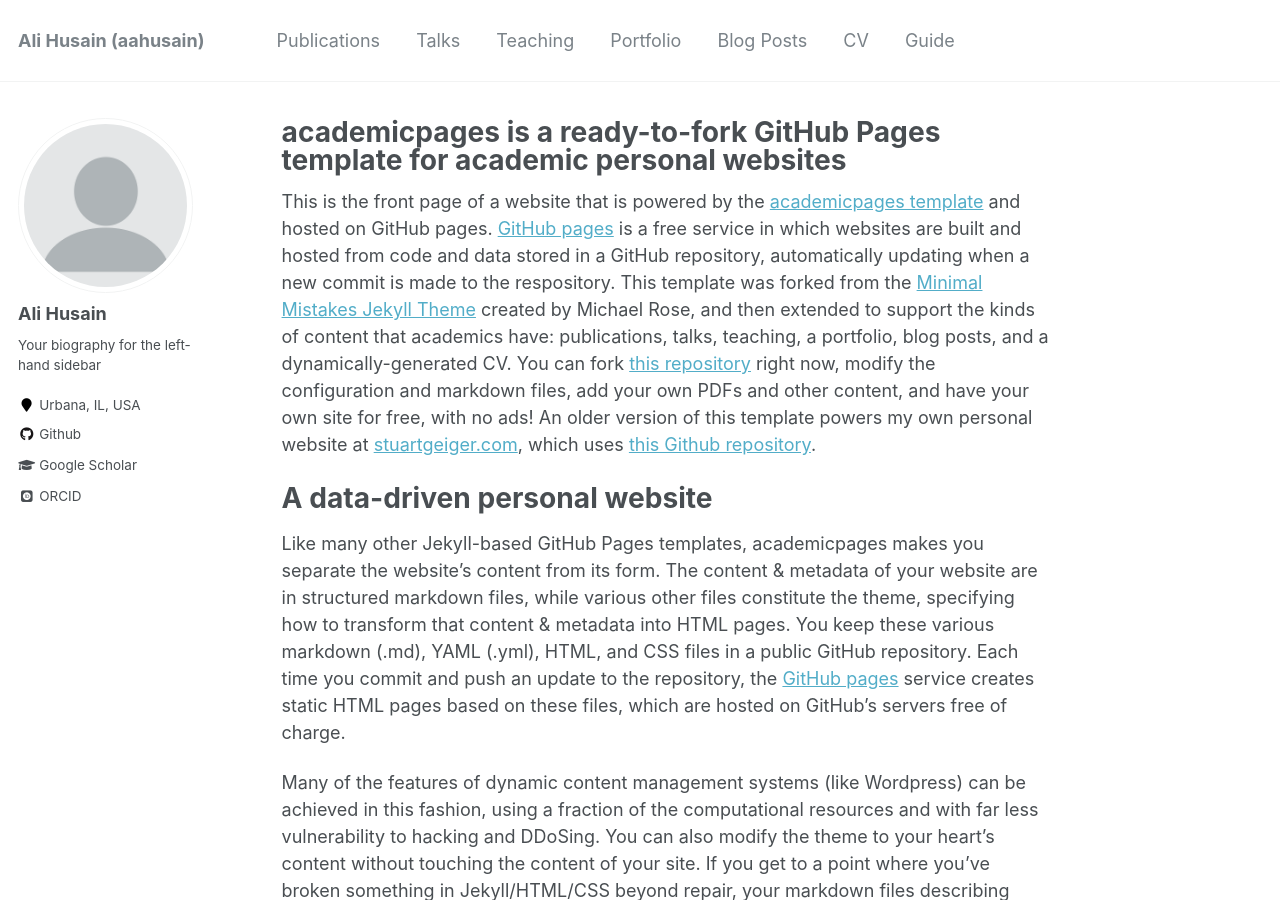
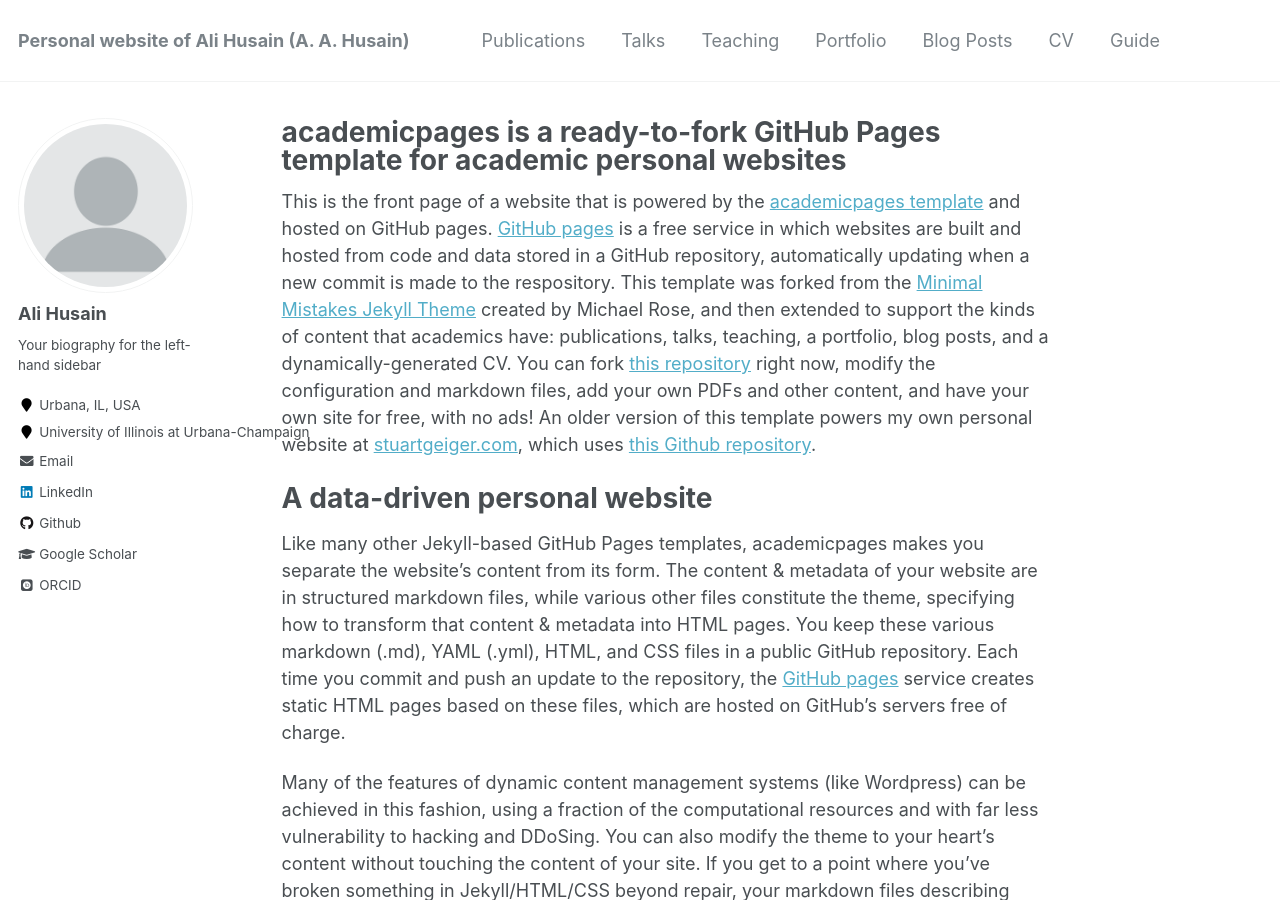
Before and after one commit to ahusain/ahusain.github.io, a Jekyll site: the page built from _pages/about.md, in a window 1280 px wide and 900 px high. Built offline with Jekyll 4.4.1, drawn with Linux system fonts in a browser that asks for light colours; some web fonts are replaced.

Commit message:
Update _config.yml
Links to linkedin and removed unused social media links

```diff
--- a/_config.yml
+++ b/_config.yml
@@ -7,7 +7,7 @@
 
 # Site Settings
 locale                   : "en-US"
-title                    : "Ali Husain (aahusain)"
+title                    : "Personal website of Ali Husain (A. A. Husain)"
 title_separator          : "-"
 name                     : &name "Ali Abdullah Husain"
 description              : &description "personal description"
@@ -84,37 +84,37 @@ author:
   avatar           : "profile.png"
   bio              : "Your biography for the left-hand sidebar"
   location         : "Urbana, IL, USA"
-  employer         :
-  pubmed           :
+  employer         : "University of Illinois at Urbana-Champaign"
+  #pubmed           :
   googlescholar    : "https://scholar.google.com/citations?user=y80hcYYAAAAJ"
-  email            :
-  researchgate     :  # example: "https://www.researchgate.net/profile/yourprofile"
-  uri              :
-  bitbucket        :
-  codepen          :
-  dribbble         :
-  flickr           :
-  facebook         :
-  foursquare       :
+  email            : "ahusain6 [AT] illinois [DOT] edu"
+  #researchgate     :  # example: "https://www.researchgate.net/profile/yourprofile"
+  #uri              :
+  #bitbucket        :
+  #codepen          :
+  #dribbble         :
+  #flickr           :
+  #facebook         :
+  #foursquare       :
   github           : "ahusain"
-  google_plus      :
-  keybase          :
-  instagram        :
+  #google_plus      :
+  #keybase          :
+  #instagram        :
   impactstory      : #"https://profiles.impactstory.org/u/xxxx-xxxx-xxxx-xxxx"
-  lastfm           :
-  linkedin         :
+  #lastfm           :
+  linkedin         : "https://www.linkedin.com/in/ali-husain-a82b858a/"
   orcid            : "https://orcid.org/0000-0001-9865-9476"
-  pinterest        :
-  soundcloud       :
-  stackoverflow    : # http://stackoverflow.com/users/123456/username
-  steam            :
-  tumblr           :
-  twitter          :
-  vine             :
-  weibo            :
-  xing             :
-  youtube          :
-  wikipedia        :
+  #pinterest        :
+  #soundcloud       :
+  #stackoverflow    : # http://stackoverflow.com/users/123456/username
+  #steam            :
+  #tumblr           :
+  #twitter          :
+  #vine             :
+  #weibo            :
+  #xing             :
+  #youtube          :
+  #wikipedia        :
 
 
 # Reading Files
@@ -255,7 +255,7 @@ sass:
 permalink: /:categories/:title/
 # paginate: 5 # amount of posts to show
 # paginate_path: /page:num/
-timezone: America/Los_Angeles # http://en.wikipedia.org/wiki/List_of_tz_database_time_zones
+timezone: America/Chicago # http://en.wikipedia.org/wiki/List_of_tz_database_time_zones
 
 
 # Plugins
```
